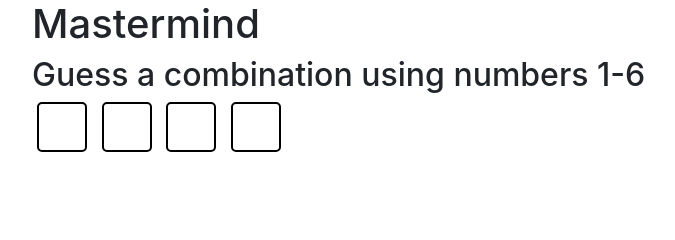
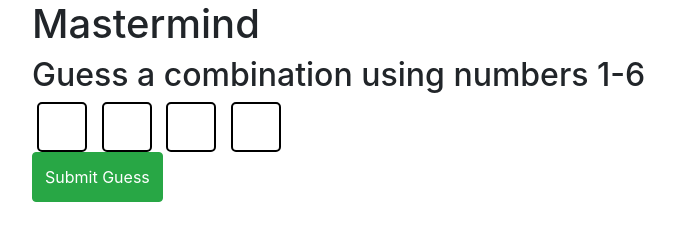
Before and after one commit to DisplacedTexan/maydm, a plain HTML site: page web-dev/mastermind/index.html in a window 1280 px wide. Shown: the whole page, without its empty margins (53-728 px from the left). Drawn offline with nearby package versions, Linux system fonts and the light colour scheme.

Commit message:
added submit guess button, onload make code script

```diff
--- a/web-dev/mastermind/index.html
+++ b/web-dev/mastermind/index.html
@@ -21,8 +21,18 @@
         <input class="guess" type="text" id="guess2" />
         <input class="guess" type="text" id="guess3" />
       </form>
+      <button
+        class="btn btn-success"
+        id="submitGuess"
+        onClick="checkGuess(); return false;"
+      >
+        Submit Guess
+      </button>
       <div id="guesses"></div>
     </div>
     <script src="script.js" charset="utf-8"></script>
+    <script>
+      window.onload = createCode();
+    </script>
   </body>
 </html>
--- a/web-dev/mastermind/style.css
+++ b/web-dev/mastermind/style.css
@@ -6,3 +6,7 @@
   margin: 0 5px;
   text-align: center;
 }
+
+button#submitGuess {
+  height: 50px;
+}
```
